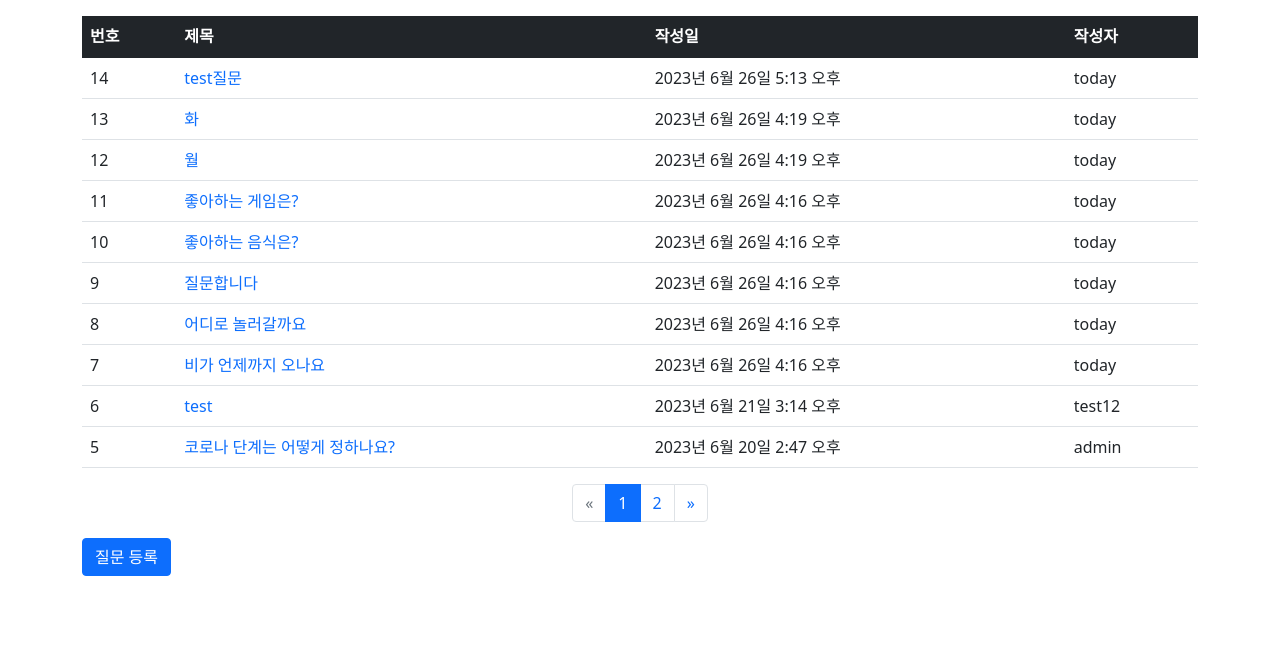
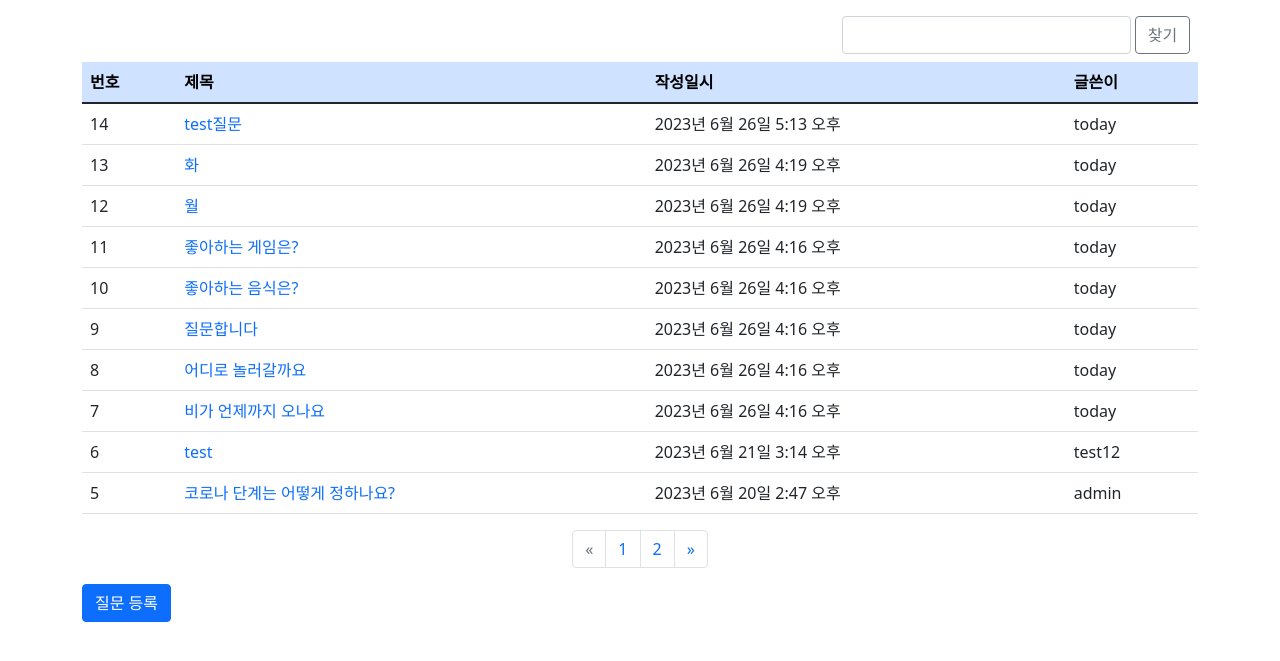
Before and after one commit to yuuujinnn/django_study_greenAcademy, a Django app: page /board/ in a window 1280 px wide. Shown: the part 56-717 px from the top of the page. Run offline with Django 4.2, Linux system fonts and the light colour scheme; data comes from the database, SQL or seed files in the repository; some libraries are stand-ins or nearby versions.

Commit message:
검색처리

```diff
--- a/pyweb/board/views.py
+++ b/pyweb/board/views.py
@@ -1,5 +1,6 @@
 from django.contrib.auth.decorators import login_required
 from django.core.paginator import Paginator
+from django.db.models import Q
 from django.http import HttpResponse
 from django.shortcuts import render, redirect, get_object_or_404
 from board.models import Question, Answer
@@ -16,9 +17,21 @@ def question_list(request):
     question_list = Question.objects.order_by('-create_date') #내림 차순
     # 페이지 처리
     page = request.GET.get('page', '1')
+    kw = request.GET.get('kw', '') #검색어
+
+    if kw:
+        question_list = question_list.filter(
+            Q(subject__icontains=kw) | #제목검색
+            Q(content__icontains=kw) | #내용검색
+            Q(author__username__icontains=kw) | #질문글쓴이
+            Q(answer__author__username__icontains=kw) | #답변글쓴이
+            Q(answer__content__icontains=kw) #답변내용 검색
+
+        ).distinct() #중복제거
+
     paginator = Paginator(question_list, 10) # 페이지당 게시글 -10
     page_obj = paginator.get_page(page)
-    context = {'question_list': page_obj}
+    context = {'question_list': page_obj, 'kw':kw}
     return render(request, 'board/question_list.html', context)
 
 def detail(request, question_id):
--- a/pyweb/config/settings.py
+++ b/pyweb/config/settings.py
@@ -23,9 +23,9 @@ BASE_DIR = Path(__file__).resolve().parent.parent
 SECRET_KEY = 'django-insecure-^eetx2qpisue%x@8g7nxmtv(z+60repknyvymwp%-d^695h_22'
 
 # SECURITY WARNING: don't run with debug turned on in production!
-DEBUG = False
+DEBUG = True
 
-ALLOWED_HOSTS = ['*']
+ALLOWED_HOSTS = []
 
 
 # Application definition
--- a/pyweb/templates/board/question_list.html
+++ b/pyweb/templates/board/question_list.html
@@ -1,27 +1,43 @@
 {% extends 'base.html' %}
 {% load board_filter %}
-{% block content %}
+{% block content%}
 <div class="container my-3">
     <section id="question_list">
+        <!-- 검색 입력 상자 -->
+        <div class="row mb-2 justify-content-end">
+            <div class="col-6"></div>
+                <div class="col-4 d-flex justify-content-end">
+                    <input type="text" class="kw form-control"
+                        value="{{ kw }}">
+                <div class="col-2 input-group-append mx-1">
+                    <button type="button" id="btn_search"
+                        class="btn btn-outline-secondary">찾기</button>
+                </div>
+            </div>
+        </div>
+
+        <!-- 질문/답변 목록 -->
         <table class="table">
             <thead>
-                <tr class="table-dark">
-                    <th>번호</th><th>제목</th><th>작성일</th><th>작성자</th>
+                <tr class="table-primary">
+                    <th>번호<th>제목</th><th>작성일시</th><th>글쓴이</th>
                 </tr>
             </thead>
             <tbody>
-                {% if question_list %}
+                {% if question_list%}
                     {% for question in question_list %}
                     <tr>
-                        <!--<td>{{ forloop.counter }}</td>   &lt;!&ndash; 1부터 번호 시작&ndash;&gt;-->
-                        <!-- 템플릿 태그-->
-                        <!-- 1페이지 13~4, 2페이지 3~1
-                             13 - 1(시작인덱스1, 11, 21) - (0~9 현재 인덱스) + 1 = 13-->
-
-
+                        <!-- <td>{{ forloop.counter|add:3 }}</td> --> <!-- 1부터 번호 시작 -->
+                        <!-- 탬플릿 태그 -->
+                        <!-- 1페이지 13~, 2페이지 3~1
+                             13 - 1(시작인덱스1, 11, 21) - (0~9:현재 인덱스) + 1 = 13
+                             question_list.count - 전체 게시글 수
+                         -->
                         <td>{{ question_list.paginator.count|sub:question_list.start_index|sub:forloop.counter0|add:1 }}</td>
                         <td>
-                            <a href="{% url 'board:detail' question.id %}">{{ question.subject }}</a>
+                            <a href="{% url 'board:detail' question.id %}">
+                               {{ question.subject }}
+                            </a>
                         </td>
                         <td>{{ question.create_date }}</td>
                         <td>{{ question.author }}</td>
@@ -34,31 +50,29 @@
                 {% endif %}
             </tbody>
         </table>
-        <!--페이지 처리 영역-->
+        <!-- 페이지 처리 영역 -->
         <ul class="pagination justify-content-center">
-            <!--이전 페이지-->
+            <!-- 이전 페이지 -->
             {% if question_list.has_previous %}
                 <li class="page-item">
-                    <a class="page-link" href="?page={{ question_list.previous_page_number }}">
-                        &laquo;
-                    </a>
+                    <a class="page-link"
+                       href="?page={{ question_list.previous_page_number }}">&laquo;</a>
                 </li>
             {% else %}
-                <!--이전 페이지가 없어도 표시됨 -->
+                <!-- 이전 페이지가 없어도 표시됨 -->
                  <li class="page-item disabled">
                     <a class="page-link" href="#">&laquo;</a>
                 </li>
             {% endif %}
-            <!--현재 페이지-->
+            <!-- 현재 페이지 -->
             {% for page_number in question_list.paginator.page_range %}
-            <!--현재 페이지와 리스트의 페이지가 일치하면 활성화함-->
+                <!-- 현재 페이지와 리스트의 페이지가 일치하면 활성화함 -->
                 {% if page_number == question_list.number %}
-                    <li class="page-item active">
+                <li class="page-item">
                     <a class="page-link" href="?page={{ page_number }}">
                         {{ page_number }}
                     </a>
                 </li>
-
                 {% else %}
                 <li class="page-item">
                     <a class="page-link" href="?page={{ page_number }}">
@@ -67,23 +81,40 @@
                 </li>
                 {% endif %}
             {% endfor %}
-            <!--다음 페이지-->
+            <!-- 다음 페이지 -->
             {% if question_list.has_next %}
                 <li class="page-item">
-                    <a class="page-link" href="?page={{ question_list.next_page_number }}">
-                        &raquo;
-                    </a>
+                    <a class="page-link"
+                       href="?page={{ question_list.next_page_number }}">&raquo;</a>
                 </li>
             {% else %}
-                <!--이전 페이지가 없어도 표시됨 -->
+                <!-- 이전 페이지가 없어도 표시됨 -->
                  <li class="page-item disabled">
                     <a class="page-link" href="#">&raquo;</a>
                 </li>
             {% endif %}
         </ul>
-        <!--질문 등록 메뉴-->
+        <!-- 페이지 처리 끝 -->
+        <!-- 질문 등록 메뉴 -->
         <a href="{% url 'board:question_create' %}"
             class="btn btn-primary">질문 등록</a>
+        <!-- 검색 폼 만들기 -->
+        <form action="" method="get" id="searchForm">
+            {% csrf_token %}
+            <input type="hidden" id="kw" name="kw" value="{{ kw }}">
+        </form>
     </section>
 </div>
 {% endblock %}
+
+{% block script %}
+<script>
+    $(function(){
+        // 검색 처리
+        $('#btn_search').click(function(){
+            $('#kw').val($('.kw').val());   // 입력폼에서 입력된 키워드를 hidden 타입
+            $('#searchForm').submit();      // 폼을 전송함 - view로
+        });
+    });
+</script>
+{% endblock %}
```
Lines whose indentation alone changed are shown as unchanged.
